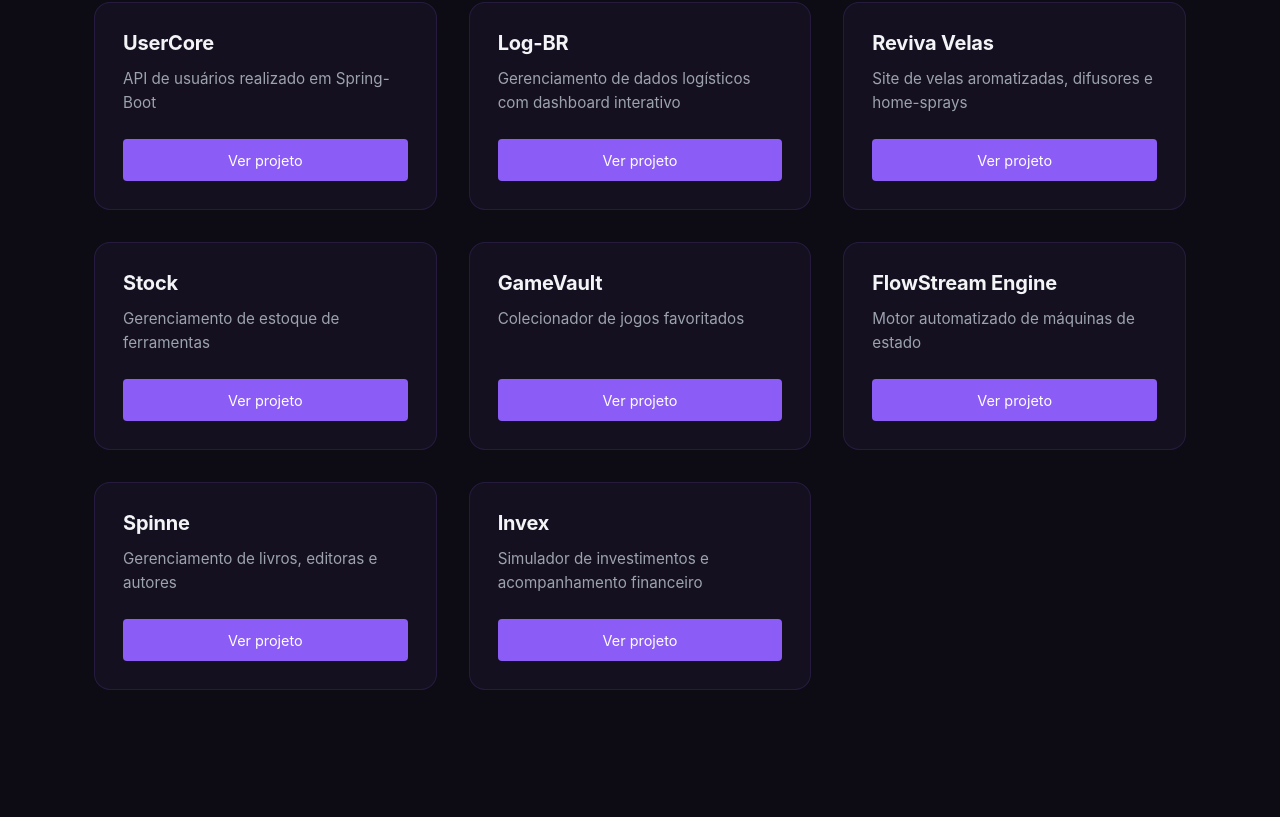
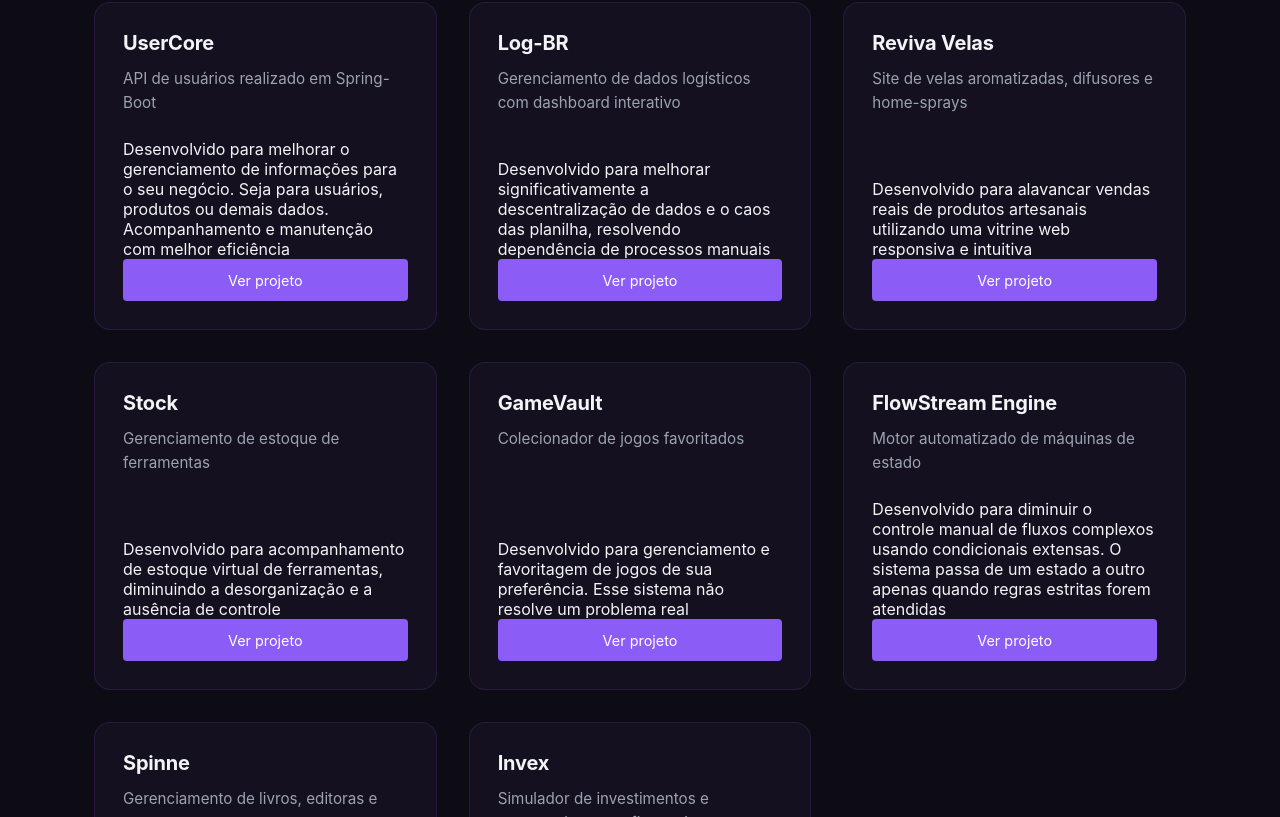
Before and after one commit to kauanvinicius9/Portfolio-Web, a React (Vite) app in the folder frontend/: page / in a window 1280 px wide. Shown: the part 1483-2300 px from the top of the page. Built offline with nearby package versions, Linux system fonts and the light colour scheme.

Commit message:
Add "Descriptions" to projects.ts

```diff
--- a/frontend/src/components/projectsCards.tsx
+++ b/frontend/src/components/projectsCards.tsx
@@ -11,6 +11,7 @@ export function ProjectCard({ project }: Props) {
       <div className={styles.card__body}>
         <h3 className={styles.card__title}>{project.title}</h3>
         <p className={styles.card__description}>{project.desc}</p>
+        <p className={styles.card__efficiency}>{project.efficiency}</p>
 
         <a href={project.link} target="_blank" rel="noopener noreferrer" className={styles.card__button}>
           Ver projeto
```
